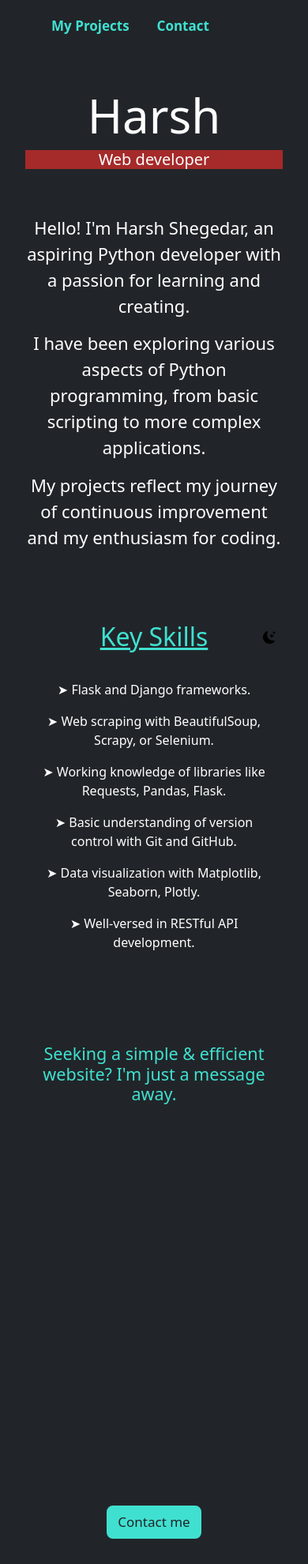
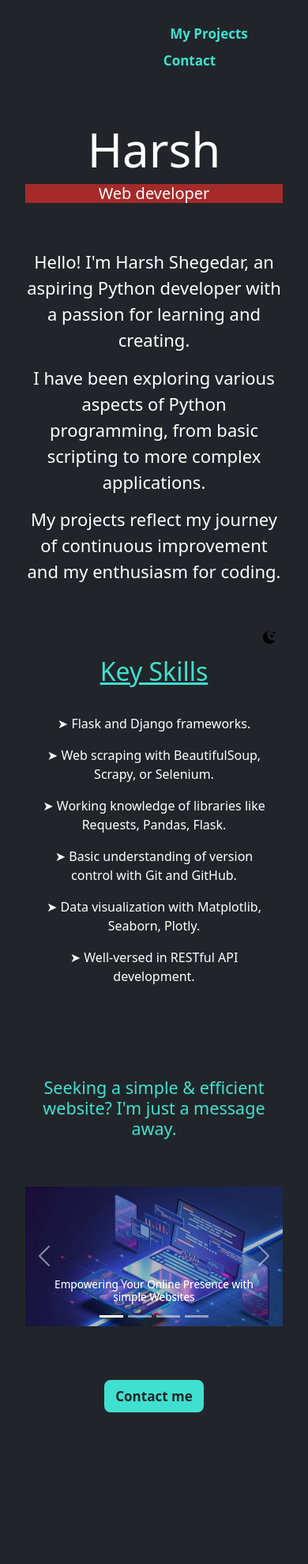
Before and after one commit to Harsh-shegedar/Simple-Websites-ser, a Flask app: page / in a window 390 px wide. Shown: the whole page at 79% size. After the commit the page ends 1788 px from the top, so only its background shows below. Run offline with Flask 3, Linux system fonts and the light colour scheme; some libraries are stand-ins or nearby versions.

Commit message:
Final web and mobile version

```diff
--- a/static/css/styles.css
+++ b/static/css/styles.css
@@ -1,6 +1,140 @@
 nav a{
     margin-right: 35px;
 }
+
+
+
+/* Very small screens */
+@media (max-width: 576px) {
+    nav {
+        margin-left: 135px;
+        margin-top: 10px;
+
+    }
+
+    #my_projects_nav_home{
+        margin-left: 50px;
+
+    }
+
+    #contact_nav_home{
+        margin-right: 20px;
+    }
+
+    nav a {
+        margin-right: 21px;
+    }
+}
+
+
+
+
+
+/* Very small screens */
+@media (max-width: 576px) {
+    #contact-me-heading {
+        padding-top: 50px;
+
+    }
+
+    #my_projects_nav_contact{
+        margin-right: 20px;
+
+    }
+
+    #home_nav_contact{
+        margin-left: 50px;
+    }
+
+    nav {
+        margin-left: 135px;
+        margin-top: 10px;
+    }
+
+    nav a {
+        margin-right: 21px;
+    }
+
+
+}
+
+
+
+
+
+
+/* Very small screens */
+@media (max-width: 576px) {
+    #my-project-heading {
+        padding-top: 50px;
+
+    }
+
+    #home_nav_my_projects{
+        margin-left: 50px;
+
+
+    }
+
+    #contact_nav_my_projects{
+        margin-right: 20px;
+    }
+
+    nav {
+        margin-left: 135px;
+        margin-top: 10px;
+    }
+
+    nav a {
+        margin-right: 21px;
+    }
+
+
+
+
+
+    #text_to_speech_heading{
+        font-size: 18.5px;
+        margin-left: 2px;
+    }
+
+    #get_10_colors{
+        font-size: 18.5px;
+        margin-left: 2px;
+    }
+
+    #typing_speed{
+        font-size: 18.5px;
+        margin-left: 2px;
+    }
+
+    #snake_game{
+        font-size: 18.5px;
+        margin-left: 2px;
+    }
+
+    #breakout_game{
+        font-size: 18.5px;
+        margin-left: 2px;
+    }
+
+    #disappearing_text{
+        font-size: 18.5px;
+        margin-left: 2px;
+    }
+
+
+}
+
+
+
+
+
+
+
+
+
+
 
 #intro{
     padding-top: 50px;
@@ -146,17 +280,18 @@ footer{
     text-decoration: underline;
 }
 
-#anitha_color-change{
+#contact_me_button{
     font-size:17px;
     margin-top: 18px;
     border-radius: 8px;
     background-color: Turquoise;
     border-color: Turquoise;
     border-width: 2px;
+    font-weight: 600;
 
 }
 
-#anitha_color-change:hover{
+#contact_me_button:hover{
     background-color: #23232b;
     color: white;
 }
@@ -260,52 +395,6 @@ footer{
 
 
 
-
-
-
-
-
-#carouselExampleCaptions{
-    margin-top: 60px;
-    margin-bottom:50px;
-
-}
-
-
-
-
-
-
-
-#carouselExampleCaptions{
-
-    margin-left: 200px;
-    margin-right: 200px;
-
-}
-
-
-
-.carousel-item{
-    filter: brightness(108%);
-}
-
-
-
-.carousel-caption h5{
-    background-color: brown;
-
-}
-
-.carousel-caption p{
-    font-size: 23px;
-
-}
-
-.carousel-caption p:hover{
-    color: yellow;
-}
-
 #intro br{
     content: "";
     margin: 1.8em;
@@ -326,6 +415,7 @@ footer{
     font: bold;
     color: black;
     border-width: 2px;
+    font-weight: 600;
 }
 
 
@@ -333,3 +423,122 @@ footer{
     background-color: #23232b;
     color: white;
 }
+
+
+
+
+
+
+
+
+
+
+/* General Carousel Settings */
+#carouselExampleCaptions {
+    margin-top: 60px;
+    margin-bottom: 50px;
+    max-width: 100%;
+    overflow: hidden;
+}
+
+
+
+/* Adjust carousel size on larger screens */
+@media (min-width: 992px) { /* Target screens larger than 992px (like laptops) */
+    #carouselExampleCaptions {
+        max-width: 52%; /* Reduce the carousel width to 75% */
+        margin-left: auto;
+        margin-right: auto;
+    }
+
+    .carousel-item img {
+        width: 100%; /* Ensure images fit within the reduced carousel size */
+    }
+
+    .carousel-caption {
+        margin-left: 50%; /* Adjust caption position */
+        max-width: 52%; /* Ensure caption width matches carousel width */
+    }
+}
+
+
+
+
+.carousel-item{
+    filter: brightness(108%);
+}
+
+
+/* Make sure carousel items fit the container */
+.carousel-item img {
+    width: 50%;
+    height: auto;
+    object-fit: cover;
+}
+
+/* Style for captions */
+.carousel-caption {
+    position: absolute;
+    bottom: 0;
+    margin-left: 35%;
+    transform: translateX(-50%);
+    width: 100%;
+    max-width: calc(100% - 40px);
+
+    text-align: center;
+
+    color: white;
+    padding: 10px;
+    border-radius: 5px;
+}
+
+/* Ensure text does not overflow */
+.carousel-caption h5 {
+    font-size: 1.5rem; /* Adjust this as necessary */
+    line-height: 1.2;
+    margin: 0;
+    padding: 5px 0;
+}
+
+
+
+.carousel-caption h5:hover {
+    font-size: 1.53rem;
+    color: Turquoise;
+}
+
+
+
+
+
+/* Responsive adjustments for smaller screens */
+@media (max-width: 768px) {
+    .carousel-caption {
+        padding: 8px 10px;
+        font-size: 0.9rem;
+    }
+    .carousel-caption h5 {
+        font-size: 1.2rem;
+        padding: 4px 0;
+    }
+}
+
+/* Very small screens */
+@media (max-width: 576px) {
+    .carousel-caption {
+        margin-bottom: -15px;
+        padding: 1px 1px;
+        font-size: 0.8rem;
+
+    }
+    .carousel-caption h5:hover{
+        font-size: 0.9rem;
+    }
+    .carousel-indicators button {
+        margin-bottom: -15px;
+    }
+    .carousel-caption h5 {
+        font-size: 0.85rem;
+        padding: 3px 0;
+    }
+}
--- a/templates/base.html
+++ b/templates/base.html
@@ -3,7 +3,7 @@
 <head>
     <meta charset="UTF-8">
     <meta name="viewport"
-      content="width=device-width, initial-scale=1, shrink-to-fit=no"
+      content="width=device-width, initial-scale=1.0"
     />
 
     {% block styles %}
--- a/templates/index.html
+++ b/templates/index.html
@@ -138,7 +138,7 @@
 
 
 
- <div id="carouselExampleCaptions" class="carousel slide">
+ <div id="carouselExampleCaptions" class="carousel slide" data-bs-ride="carousel">
   <div class="carousel-indicators">
     <button type="button" data-bs-target="#carouselExampleCaptions" data-bs-slide-to="0" class="active" aria-current="true" aria-label="Slide 1"></button>
     <button type="button" data-bs-target="#carouselExampleCaptions" data-bs-slide-to="1" aria-label="Slide 2"></button>
@@ -148,34 +148,33 @@
   </div>
   <div class="carousel-inner">
     <div class="carousel-item active">
-      <img src="./static/assets/img/FF1ST.jpg" height="380px" width="700px" alt="web development image">
-      <div class="carousel-caption d-none d-md-block">
-        <h5></h5>
-        <p>Empowering Your Online Presence with simple Websites</p>
+      <img src="./static/assets/img/FF1ST.jpg" class="d-block w-100" alt="web development image">
+      <div class="carousel-caption d-block">
+        <h5>Empowering Your Online Presence with simple Websites</h5>
+
       </div>
     </div>
     <div class="carousel-item">
-      <img src="./static/assets/img/FF2ND.jpg" height="380px" width="700px" alt="web development image">
-      <div class="carousel-caption d-none d-md-block">
-        <h5></h5>
-        <p>A complete website with CSS for styling, databases and web hosting.
-        </p>
+      <img src="./static/assets/img/FF2ND.jpg" class="d-block w-100" alt="web development image">
+      <div class="carousel-caption d-block">
+        <h5>A complete website with CSS for styling, databases and web hosting.</h5>
+
+
       </div>
     </div>
     <div class="carousel-item">
-      <img src="./static/assets/img/FF3RD.jpg" height="380px" width="700px" alt="web development image">
-      <div class="carousel-caption d-none d-md-block">
-        <h5></h5>
-        <p>Good hold on HTML to deliver you a modern, customised website that you desire.</p>
+      <img src="./static/assets/img/FF3RD.jpg" class="d-block w-100" alt="web development image">
+      <div class="carousel-caption d-block">
+        <h5>Good hold on HTML to deliver you a modern, customised website that you desire.</h5>
+
       </div>
     </div>
     <div class="carousel-item">
-      <img src="./static/assets/img/FF4TH.jpg" height="380px" width="700px" alt="web development image">
-      <div class="carousel-caption d-none d-md-block">
-        <h5></h5>
-        <p>Styling and coloring your website with CSS
-          <br>We do have a good grip over it.
-        </p>
+      <img src="./static/assets/img/FF4TH.jpg" class="d-block w-100" alt="web development image">
+      <div class="carousel-caption d-block">
+        <h5>Styling & coloring your website with CSS.
+          <br>We do have a good grip over it.</h5>
+
       </div>
     </div>
   </div>
@@ -192,7 +191,7 @@
 
 
       <p class="lead">
-      <a href="{{ url_for('contact') }}" id="anitha_color-change" class="btn">Contact me</a>
+      <a href="{{ url_for('contact') }}" id="contact_me_button" class="btn">Contact me</a>
     </p>
   </main>
 
```
Also changed, not shown: templates/projects.html (+6 -6 lines).
